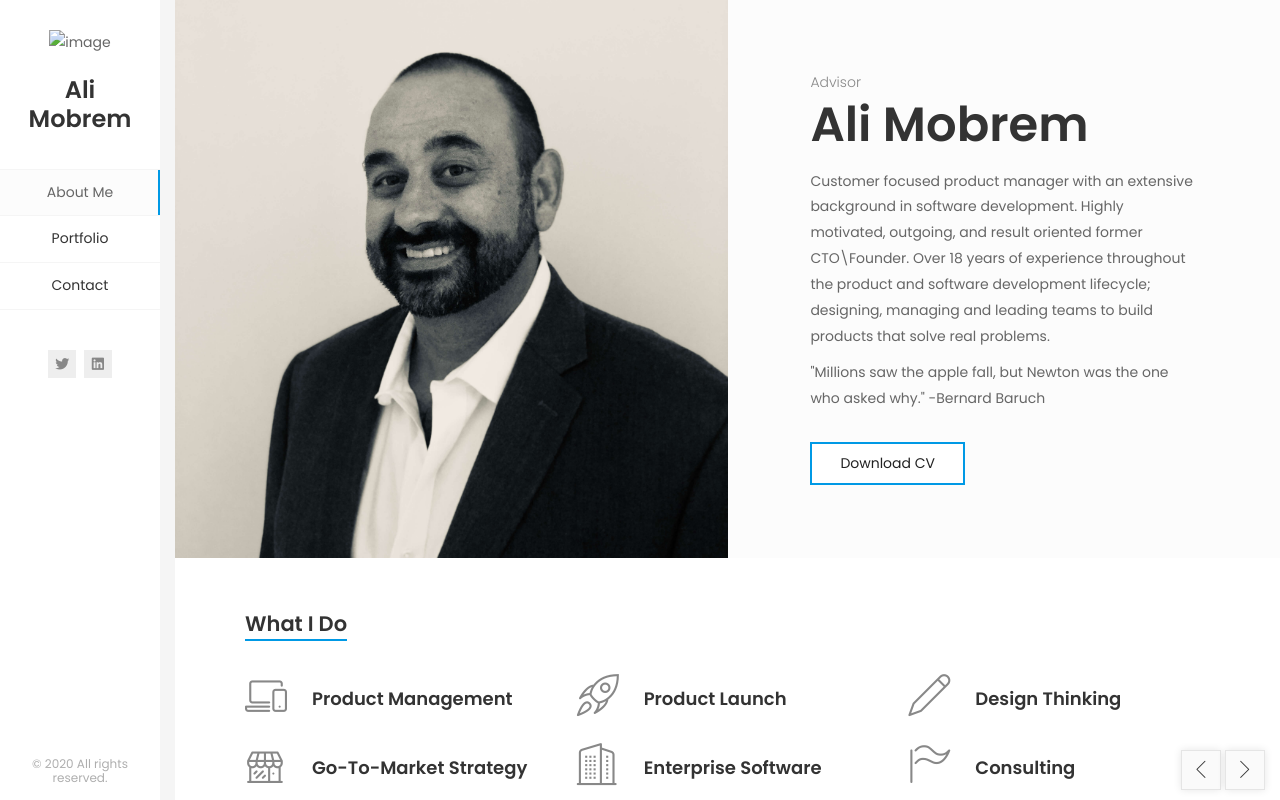
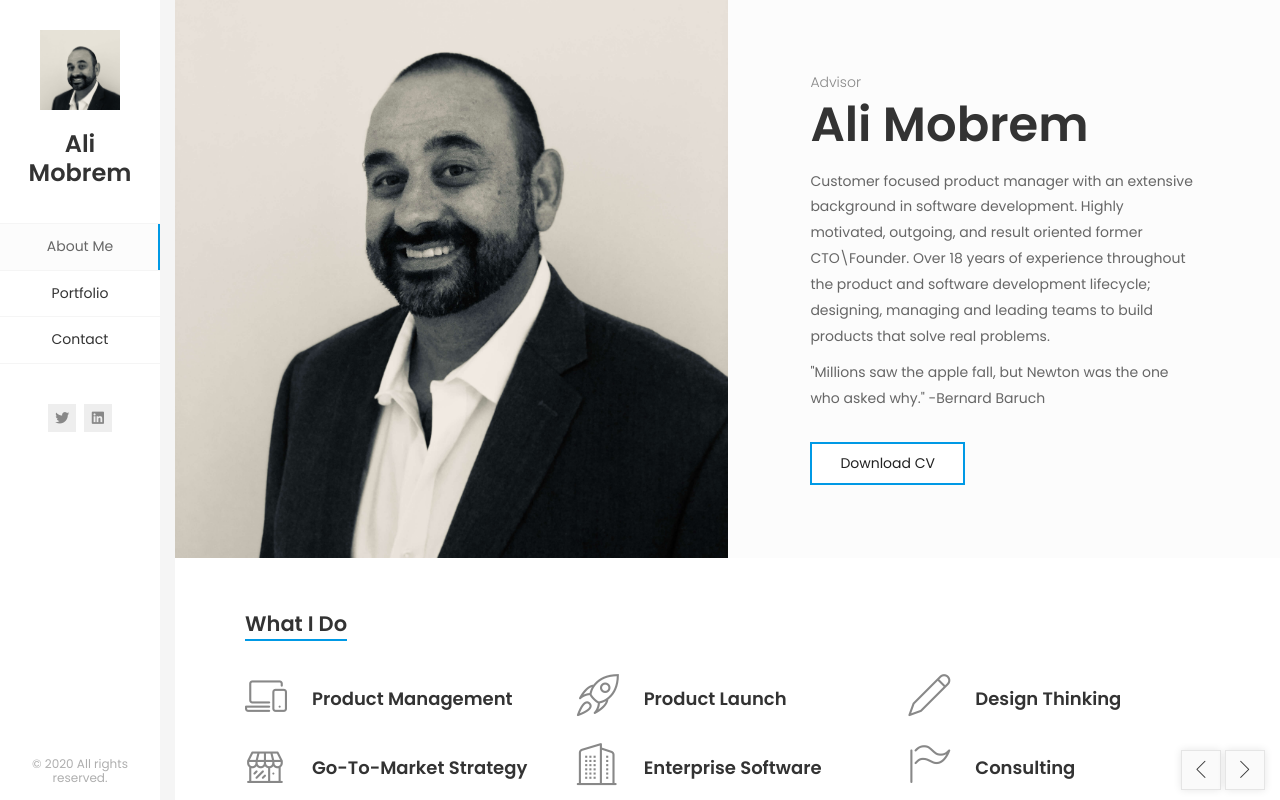
Before and after one commit to amobrem/alimobrem.com, a plain HTML site: page index.html in a window 1280 px wide. Drawn offline with Linux system fonts and the light colour scheme.

Commit message:
Updated images

```diff
--- a/index.html
+++ b/index.html
@@ -35,7 +35,7 @@
       <header id="site_header" class="header mobile-menu-hide">
         <div class="header-content clearfix">
           <div class="my-photo">
-            <img src="images/photo.jpg" alt="image">
+            <img src="images/photo.png" alt="image">
           </div>
 
           <div class="site-title-block">
@@ -86,7 +86,7 @@
         <div class="mobile-logo-container">
           <div class="mobile-header-image">
             <a href="#">
-                <img src="images/photo.jpg" alt="image">
+                <img src="images/photo.png" alt="image">
             </a>
           </div>
           <div class="mobile-site-title"><a href="#">Ali Mobrem</a></div>
```
